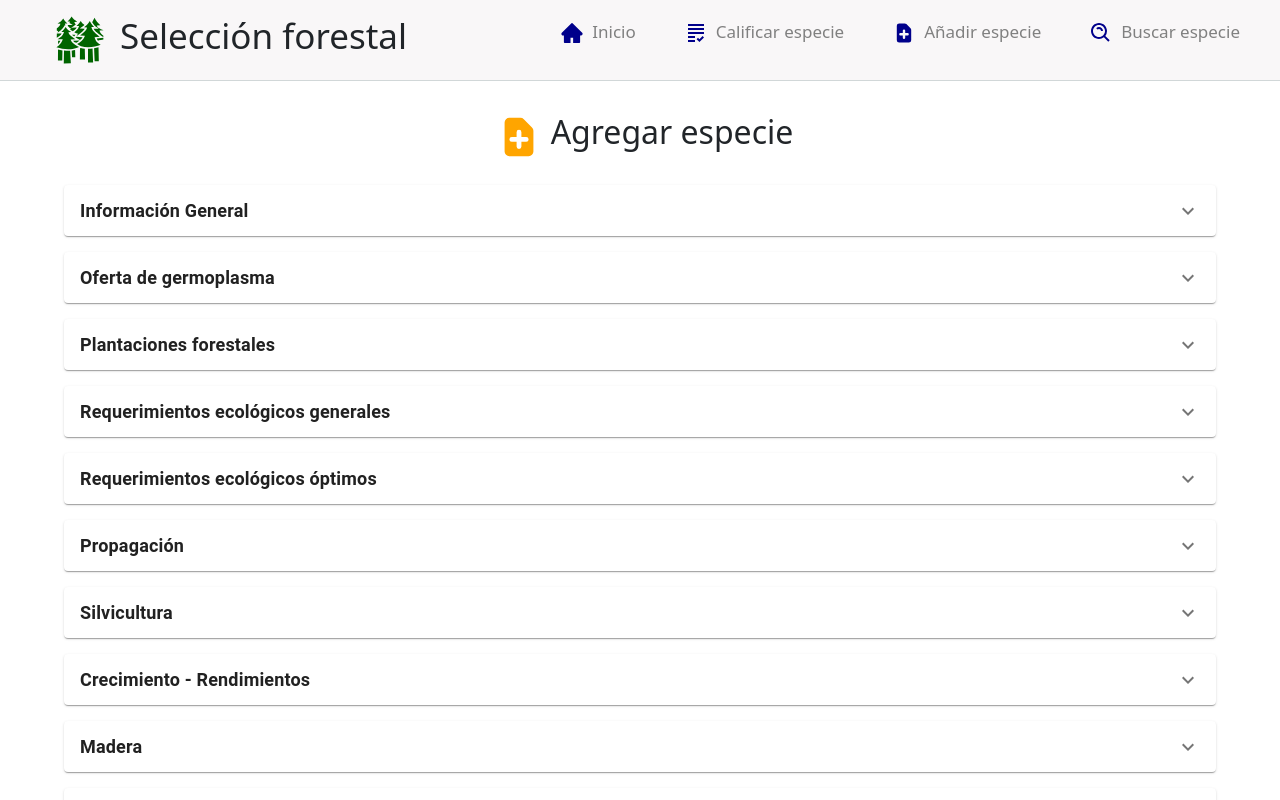
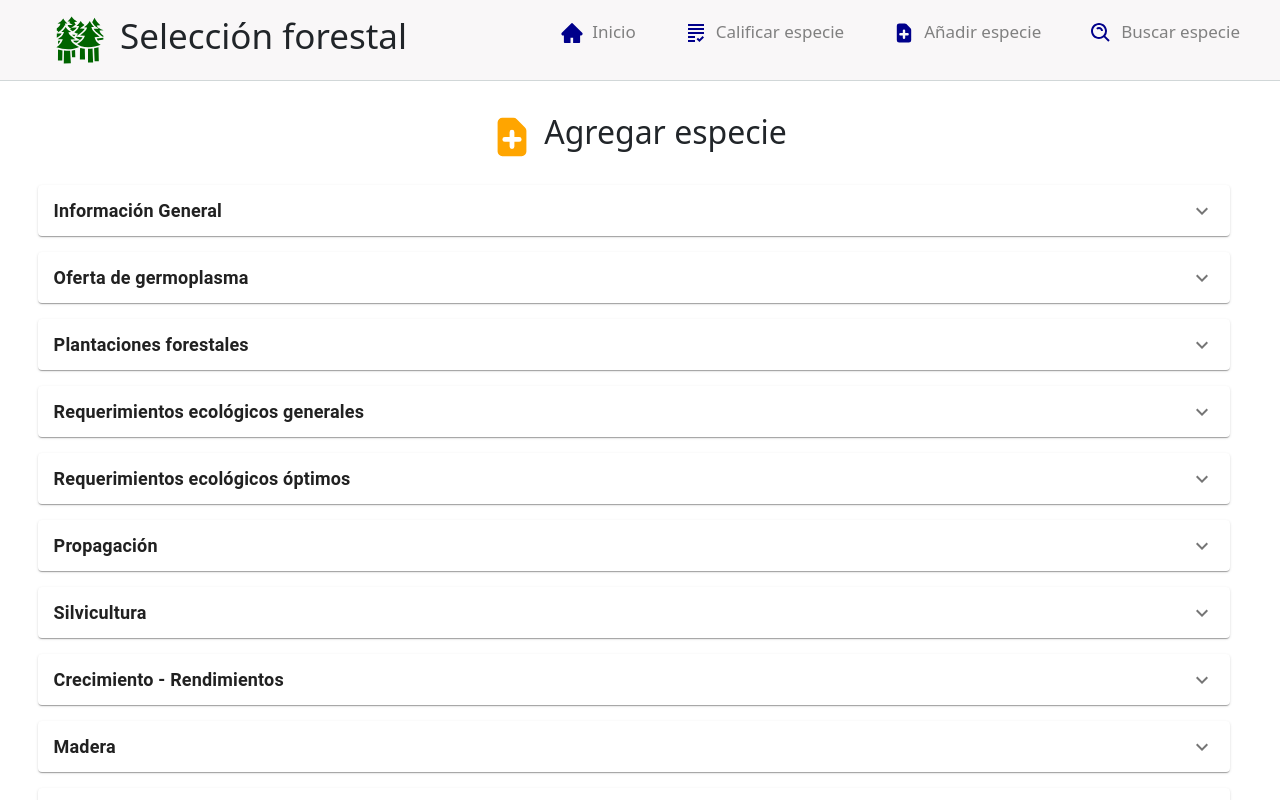
Before and after one commit to jsmendozap/PlantSelection, a React (Create React App) app: page /agregar in a window 1280 px wide. Shown: the top 800 px of the page. Built offline with nearby package versions, Linux system fonts and the light colour scheme.

Commit message:
Agregar toast

```diff
--- a/package.json
+++ b/package.json
@@ -17,6 +17,7 @@
     "react-icons": "^4.6.0",
     "react-router-dom": "^6.4.3",
     "react-scripts": "5.0.1",
+    "react-toastify": "^9.1.1",
     "styled-components": "^5.3.6",
     "web-vitals": "^2.1.4"
   },
--- a/src/App.jsx
+++ b/src/App.jsx
@@ -1,4 +1,5 @@
 import 'bootstrap/dist/css/bootstrap.css';
+import 'react-toastify/dist/ReactToastify.css';
 import Footer from 'Components/Footer';
 import Router from 'Router';
 
--- a/src/Components/Acordion.jsx
+++ b/src/Components/Acordion.jsx
@@ -14,7 +14,7 @@ const Acordion = ({ titulo, contenido }) => {
             <Typography style={{fontWeight: 'bold', fontSize: 18}}>{titulo}</Typography>
           </AccordionSummary>
           <AccordionDetails>
-            <Typography>
+            <Typography style={{paddingLeft: '5vh'}}>
                 <Grupo grupo={contenido} />
             </Typography>
           </AccordionDetails>
--- a/src/Components/Header.jsx
+++ b/src/Components/Header.jsx
@@ -15,6 +15,7 @@ const Header = () => {
     marginLeft: "5vh"
   }
 
+  //#F9F7F8
   const items = {marginRight: '5vh', fontSize: 17, cursor: 'pointer'}
 
   return (
--- a/src/Pages/AgregarEspecie.jsx
+++ b/src/Pages/AgregarEspecie.jsx
@@ -1,4 +1,3 @@
-//import Card from 'Components/Card'
 import React, { useRef } from 'react'
 import { HiDocumentAdd } from "react-icons/hi"
 import { general } from 'Components/Campos'
@@ -13,6 +12,7 @@ import { crecimiento } from 'Components/Campos'
 import { madera } from 'Components/Campos'
 import { plagas } from 'Components/Campos'
 import { bibliografia } from 'Components/Campos'
+import { ToastContainer, toast } from 'react-toastify';
 
 const AgregarEspecie = () => {
 
@@ -34,10 +34,11 @@ const AgregarEspecie = () => {
     const formData = new FormData(form.current)
     const formProps = Object.fromEntries(formData)
     console.log(formProps)
+    toast.success('Especie guardada exitosamente')
   }
 
   return (
-    <div>
+    <div style={{width: '99%'}}>
       <div style={{display: 'flex', justifyContent: 'center', marginBottom: '3vh'}}>
         <HiDocumentAdd style={{width: '8vh', height: '6vh', color: 'orange'}}/>
         <h2>Agregar especie</h2>
@@ -60,6 +61,7 @@ const AgregarEspecie = () => {
           Guardar
         </button>
       </form>
+      <ToastContainer />
     </div>
   )
 }
--- a/src/Pages/CalificarEspecie.jsx
+++ b/src/Pages/CalificarEspecie.jsx
@@ -17,7 +17,7 @@ const CalificarEspecie = () => {
 
   const estilos = {
     intro: {
-      height: "5vh",
+      height: "6vh",
       backgroundColor: "#2c3e50",
       borderTopLeftRadius: "10px",
       borderTopRightRadius: "10px",
```
Also changed, not shown: 1 other file (tests, documents, lock files or other folders).
